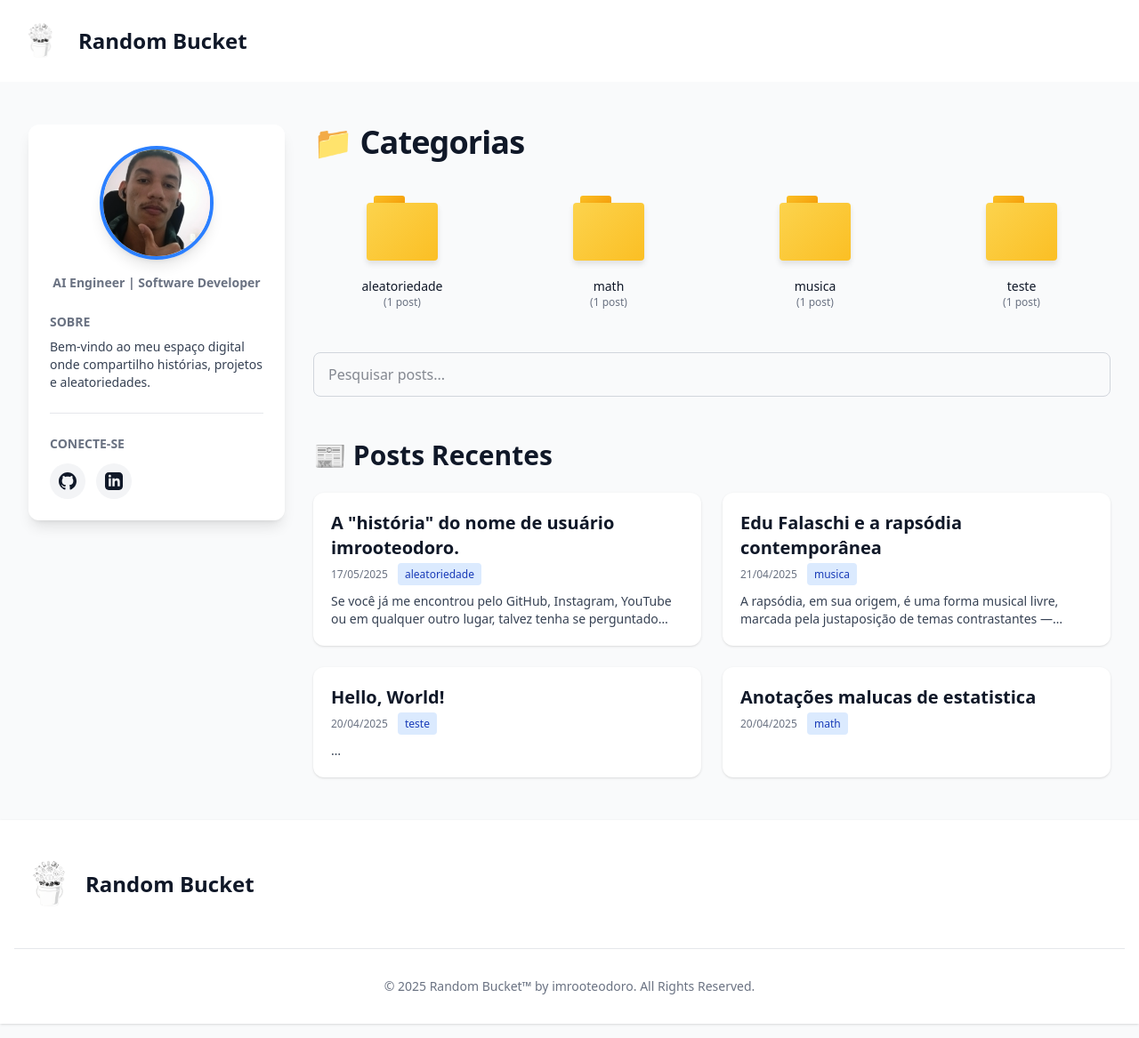
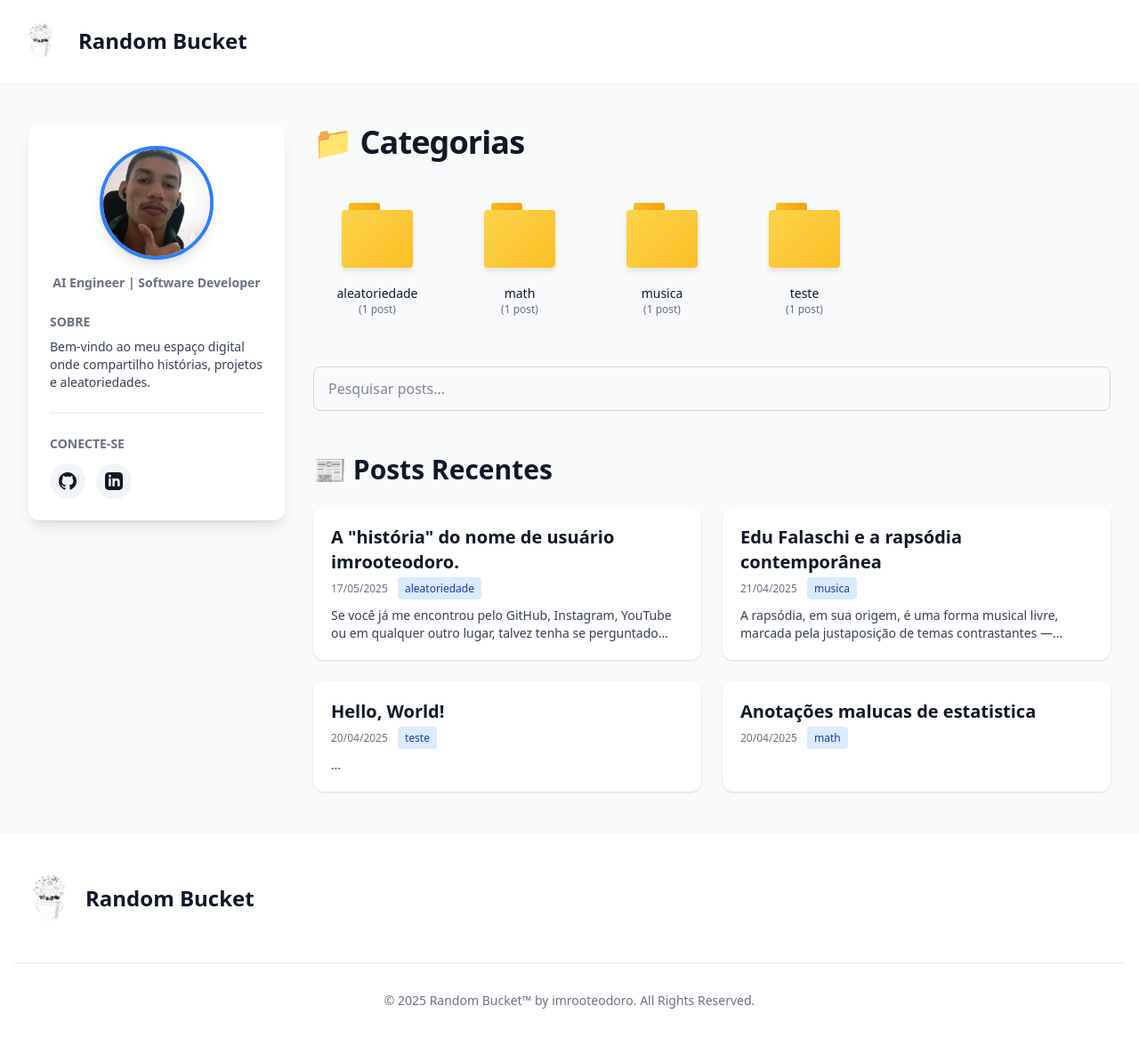
Before and after one commit to imrooteodoro/imrooteodoro.ai, a Jekyll site: the page built from index.markdown, in a window 1280 px wide and 1167 px high. Shown: the whole window at 89% size. Built offline with Jekyll 4.4.1, drawn with Linux system fonts in a browser that asks for light colours; nearby versions of some CDN libraries.

Commit message:
feat: transforma o grid de categorias em um carousel

```diff
--- a/_layouts/home.html
+++ b/_layouts/home.html
@@ -93,13 +93,12 @@
         <!-- Título -->
         <h1 class="text-4xl font-extrabold mb-10 tracking-tight">📁 Categorias</h1>
 
-
-
           <!-- Grid de pastas por categoria -->
-        <div class="grid grid-cols-2 sm:grid-cols-3 md:grid-cols-4 gap-8 mb-12" id="folders-grid">
+          <div class="overflow-x-auto mb-12">
+            <div class="flex gap-8 px-2 py-2 snap-x snap-mandatory overflow-x-scroll no-scrollbar" id="folders-grid">
               {% assign categories = site.categories | sort %}
               {% for category in categories %}
-            <a href="{{ site.baseurl }}/category?cat={{ category[0] | slugify }}" class="folder-container flex flex-col items-center text-center group">
+                <a href="{{ site.baseurl }}/category?cat={{ category[0] | slugify }}" class="folder-container flex flex-col items-center text-center group flex-none w-32 snap-start">
                   <div class="folder-icon mb-3">
                     <div class="folder-tab"></div>
                     <div class="folder-body"></div>
@@ -112,6 +111,7 @@
                   </span>
                 </a>
               {% endfor %}
+            </div>
           </div>
 
 
```
Lines whose indentation alone changed are shown as unchanged.
